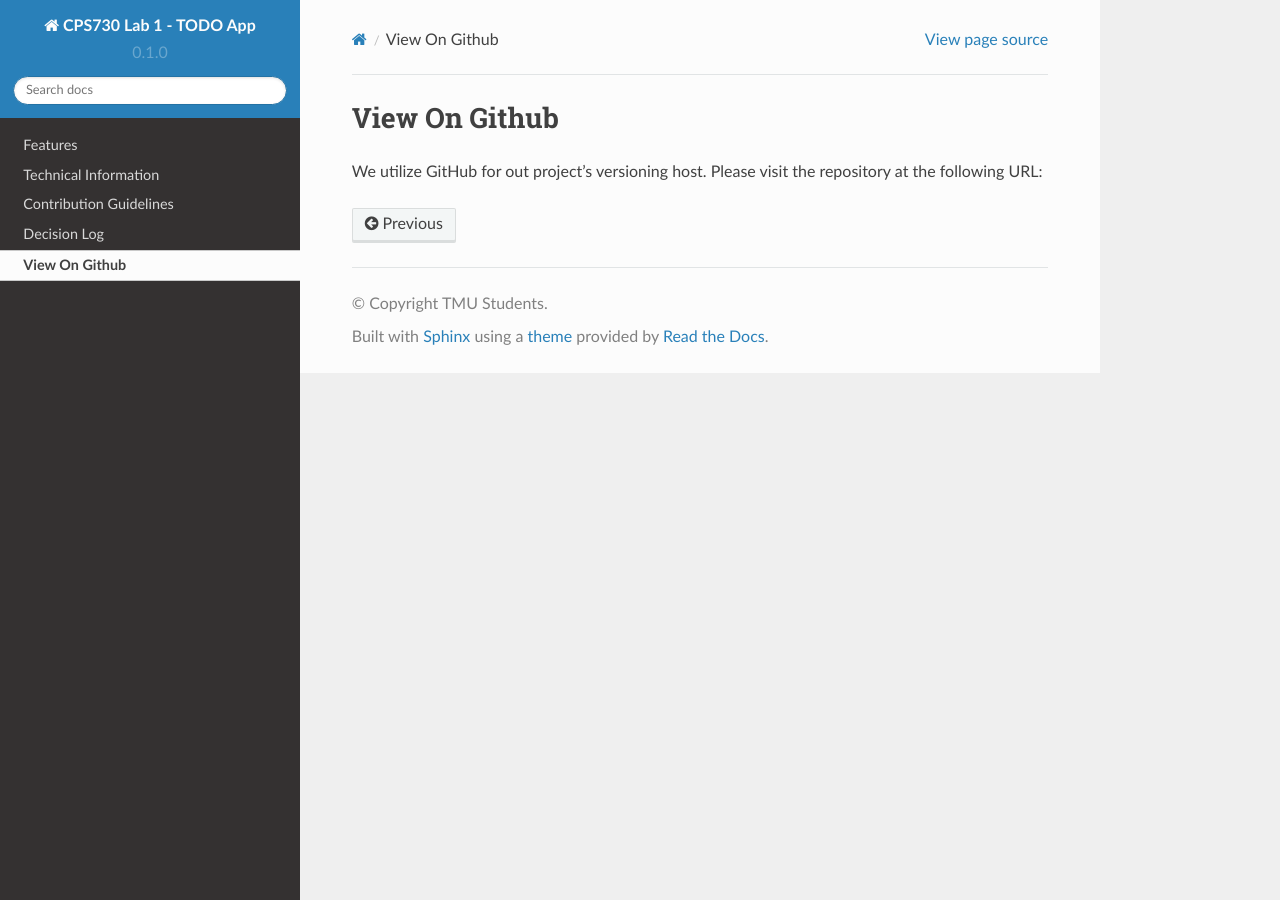
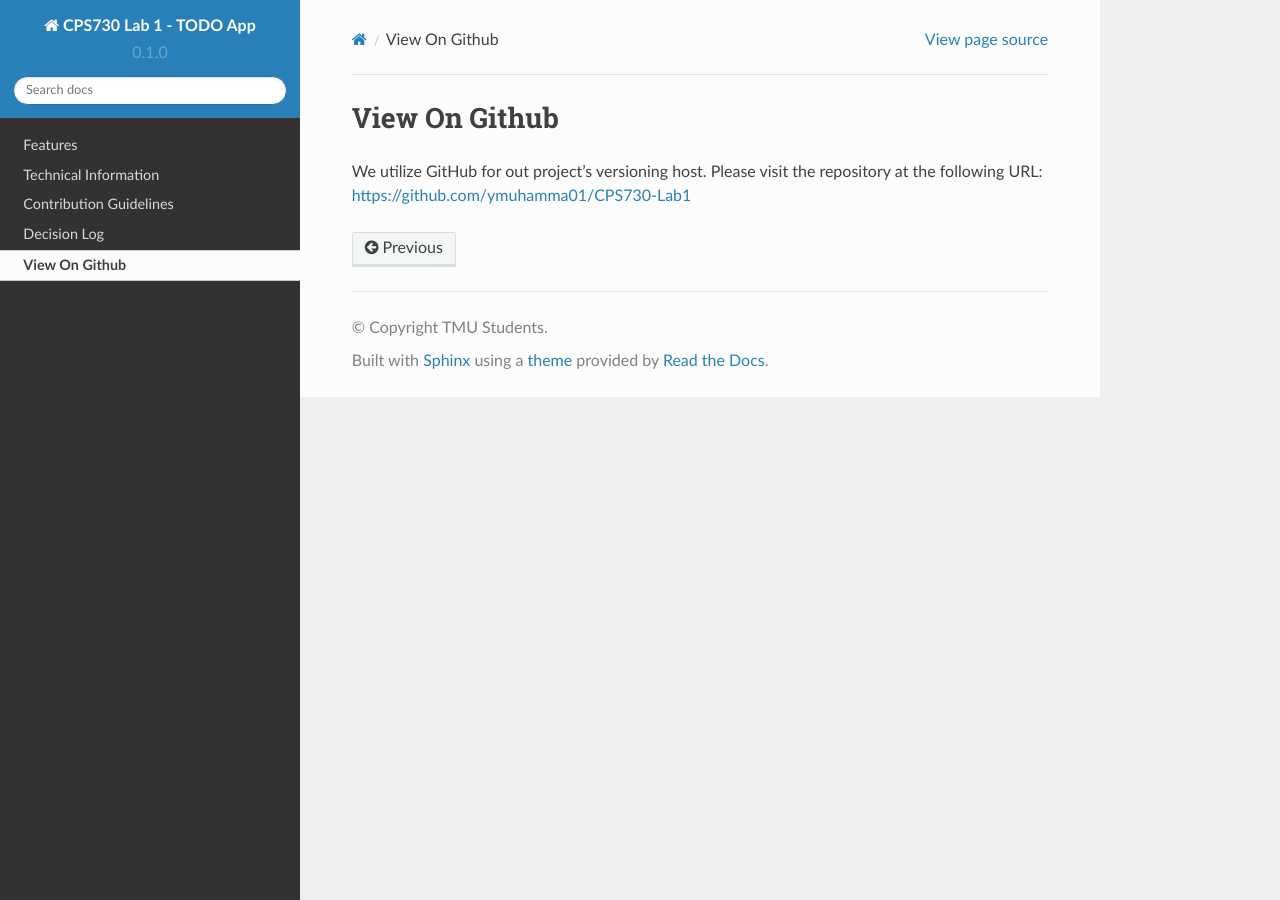
Before and after one commit to readthedocs/tutorial-template, a Sphinx documentation site: the page built from docs/source/view-on-github.rst, in a window 1280 px wide. Built offline with Sphinx 7.4.7 and the Read the Docs theme 2.0.0, drawn with Linux system fonts in a browser that asks for light colours; some of the changed lines change nothing that is shown.

Commit message:
Update view-on-github.rst

```diff
--- a/docs/source/view-on-github.rst
+++ b/docs/source/view-on-github.rst
@@ -2,3 +2,4 @@ View On Github
 ==============
 
 We utilize GitHub for out project's versioning host. Please visit the repository at the following URL:
+https://github.com/ymuhamma01/CPS730-Lab1
```
